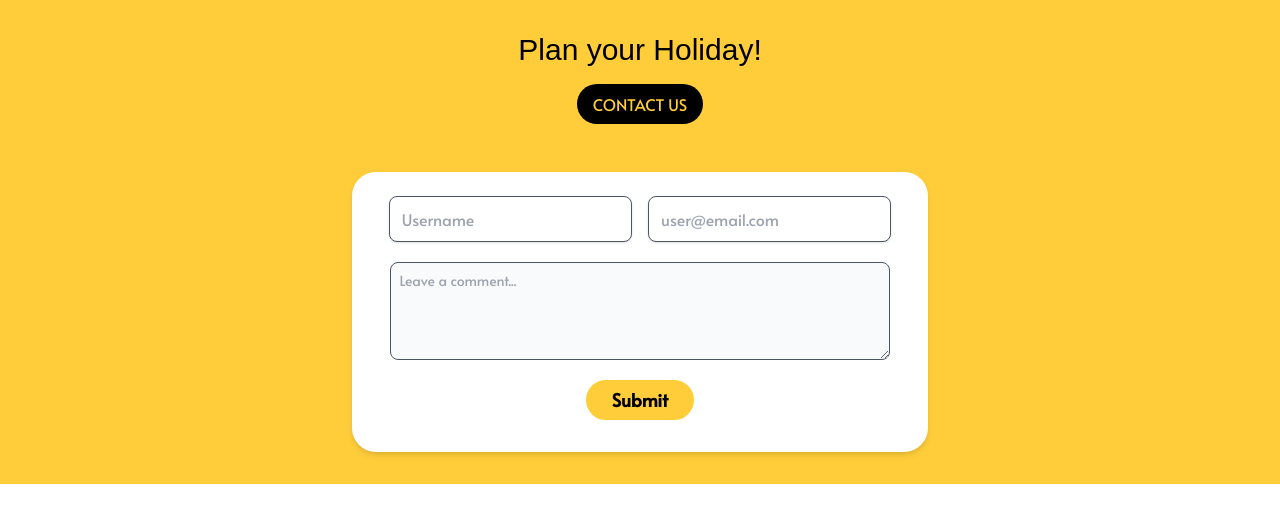
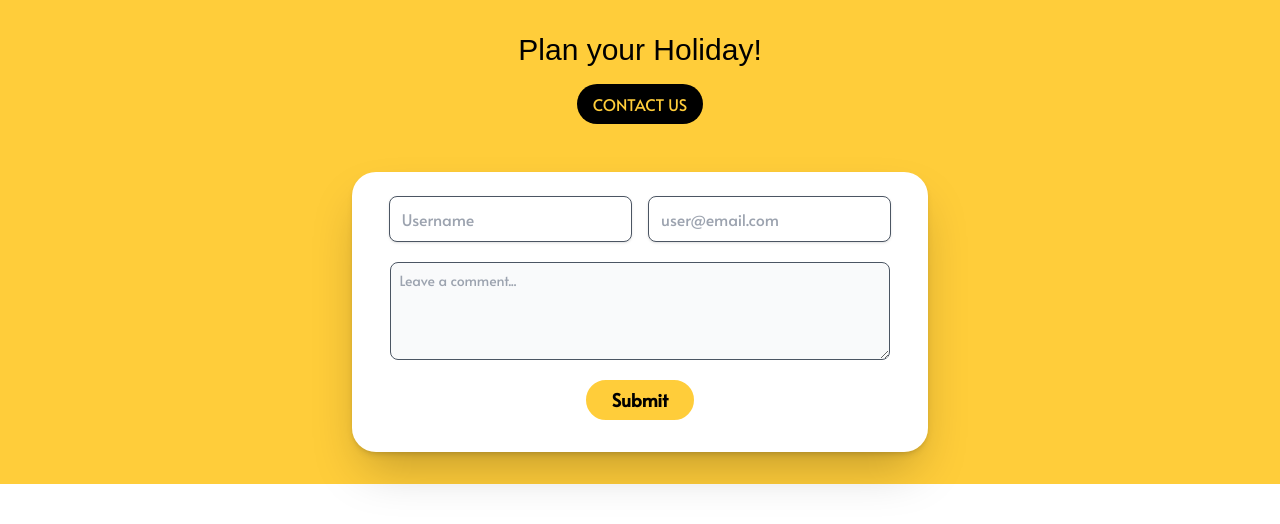
Before and after one commit to globalkonnect/gk-fe, a React (Vite) app: page / in a window 1280 px wide. Shown: the top 524 px of the page. Built offline with nearby package versions, Linux system fonts and the light colour scheme; a web font is replaced by a local one.

Commit message:
add : boxShadow

```diff
--- a/src/App.jsx
+++ b/src/App.jsx
@@ -1,4 +1,5 @@
 import ContactUs from "./Pages/ContactUs"
+
 function App() {
 
   return (
--- a/src/Components/ContactForm.jsx
+++ b/src/Components/ContactForm.jsx
@@ -2,7 +2,7 @@ import React from "react";
 
 function ContactForm() {
   return (
-    <div class="w-full font-Alata">
+    <div class="w-full font-Alata shadow-2xl rounded-3xl">
       <form class="bg-white shadow-md rounded-3xl px-8 pt-6 pb-8 mb-4 flex-col flex items-center justify-center">
         <div className="flex max-md:flex-col items-center  justify-between mb-5 ">
           <input
```
